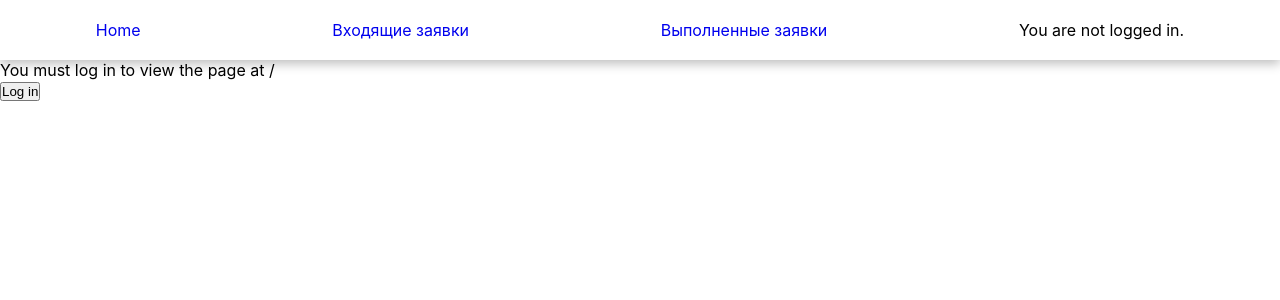
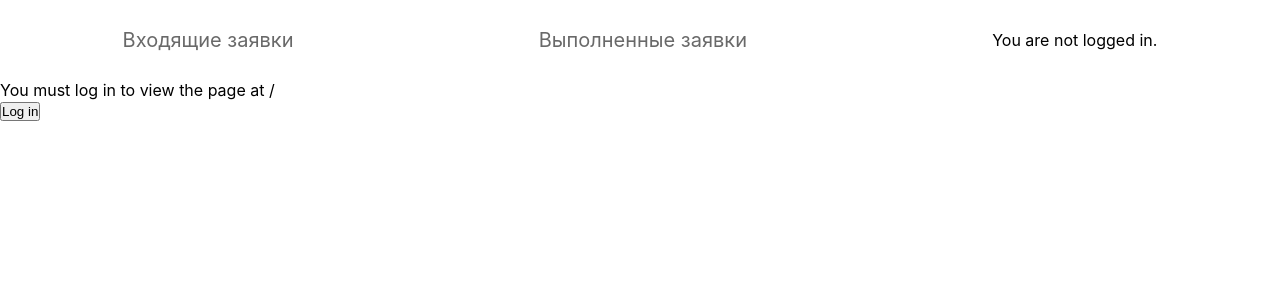
Before and after one commit to supersniper1/JKH, a React (Create React App) app: page /login in a window 1280 px wide. Shown: the top 300 px of the page. Built offline with nearby package versions, Linux system fonts and the light colour scheme.

Commit message:
sass is successfully working. header was changed to a new design

```diff
--- a/package.json
+++ b/package.json
@@ -6,6 +6,7 @@
     "@testing-library/jest-dom": "^5.16.3",
     "@testing-library/react": "^12.1.4",
     "@testing-library/user-event": "^13.5.0",
+    "node-sass": "^7.0.1",
     "react": "^18.0.0",
     "react-dom": "^18.0.0",
     "react-router-dom": "5.2.0",
--- a/src/App.css
+++ /dev/null
@@ -1,41 +0,0 @@
-* {
-    margin: 0;
-    padding: 0;
-    box-sizing: border-box;
-}
-header {
-    height: 60px;
-    box-shadow: 0 4px 10px rgba(0,0,0,0.25);
-}
-.headerNav {
-    height: 100%;
-    width: 100%;
-}
-.headerRoutes {
-    list-style: none;
-    height: 100%;
-    width: 100%;
-    display: flex;
-    flex-direction: row;
-    align-items: center;
-    justify-content: space-around;
-}
-.headerRoutesItem {
-    text-decoration: none;
-}
-button {
-    cursor: pointer;
-}
-select {
-    cursor: pointer;
-}
-textarea::-webkit-scrollbar {
-    width: 5px;
-    background-color: white;
-    border-radius: 2px;
-}
-textarea::-webkit-scrollbar-thumb {
-    width: 5px;
-    background-color: #7C7C7C;
-    border-radius: 2px;
-}
--- a/src/App.js
+++ b/src/App.js
@@ -8,7 +8,7 @@ import {
   useHistory,
   useLocation
 } from "react-router-dom";
-import './App.css';
+import './App.sass';
 import FinishedApplicationsPage from "./pages/finishedApplications/finishedApplicationsPage";
 import ApplicationsPage from "./pages/aplications/ApplicationsPage";
 
@@ -21,9 +21,6 @@ export default function AuthExample() {
           <header>
             <nav className='headerNav'>
               <ul className="headerRoutes">
-                <li>
-                  <Link to="/applications" className='headerRoutesItem'>Home</Link>
-                </li>
                 <li>
                   <Link to="/applications" className='headerRoutesItem'>Входящие заявки</Link>
                 </li>
@@ -177,7 +174,7 @@ function LoginPage() {
 
 
 
-// import './App.css';
+// import './App.sass';
 // import React from "react";
 // import {
 //   BrowserRouter as Router,
--- /dev/null
+++ b/src/App.sass
@@ -0,0 +1,40 @@
+*
+    margin: 0
+    padding: 0
+    box-sizing: border-box
+
+header
+    height: 80px
+    background-color: #FFFFFF
+    Nav
+        height: 100%
+        width: 100%
+        ul
+            list-style: none
+            height: 100%
+            width: 100%
+            display: flex
+            flex-direction: row
+            align-items: center
+            justify-content: space-around
+
+.headerRoutesItem
+    font-size: 20px
+    text-decoration: none
+    color: #696969
+
+button
+    cursor: pointer
+
+select
+    cursor: pointer
+
+textarea::-webkit-scrollbar
+    width: 5px
+    background-color: white
+    border-radius: 2px
+
+textarea::-webkit-scrollbar-thumb
+    width: 5px
+    background-color: #7C7C7C
+    border-radius: 2px
--- /dev/null
+++ b/src/components/export.components.jsx
@@ -0,0 +1,5 @@
+import Application from "./application/Application";
+import ModalComponents from "./modal/Modal.components";
+import ModalApplication from "./modal.application/ModalApplication";
+
+export default {Application, ModalApplication, ModalComponents};
--- a/src/pages/aplications/ApplicationsPage.jsx
+++ b/src/pages/aplications/ApplicationsPage.jsx
@@ -9,9 +9,6 @@ const ApplicationsPage = (
   const [modalActive, setModalActive] = useState(false)
   return (
     <div className="applicationPage">
-      <div className="title">
-        <h2>Входящие заявки</h2>
-      </div>
       <div className="applications">
         <div onClick={() => setModalActive(true)}><Application/></div>
         <div onClick={() => setModalActive(true)}><Application/></div>
```
Also changed, not shown: 2 other files (tests, documents, lock files or other folders).
